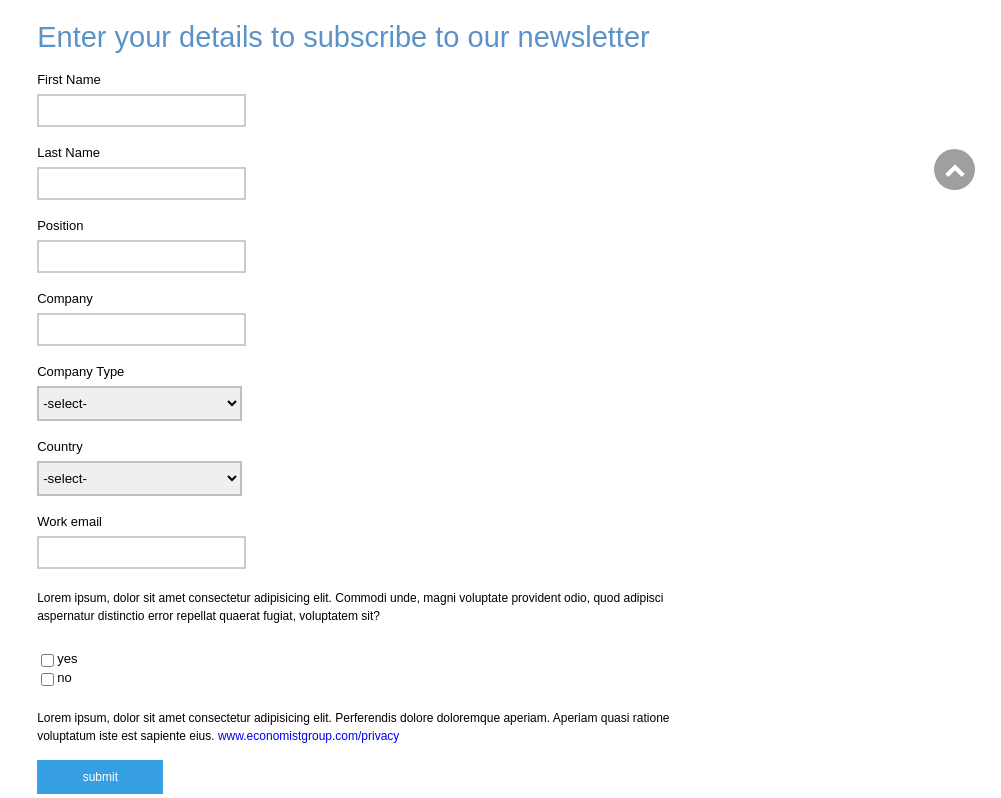
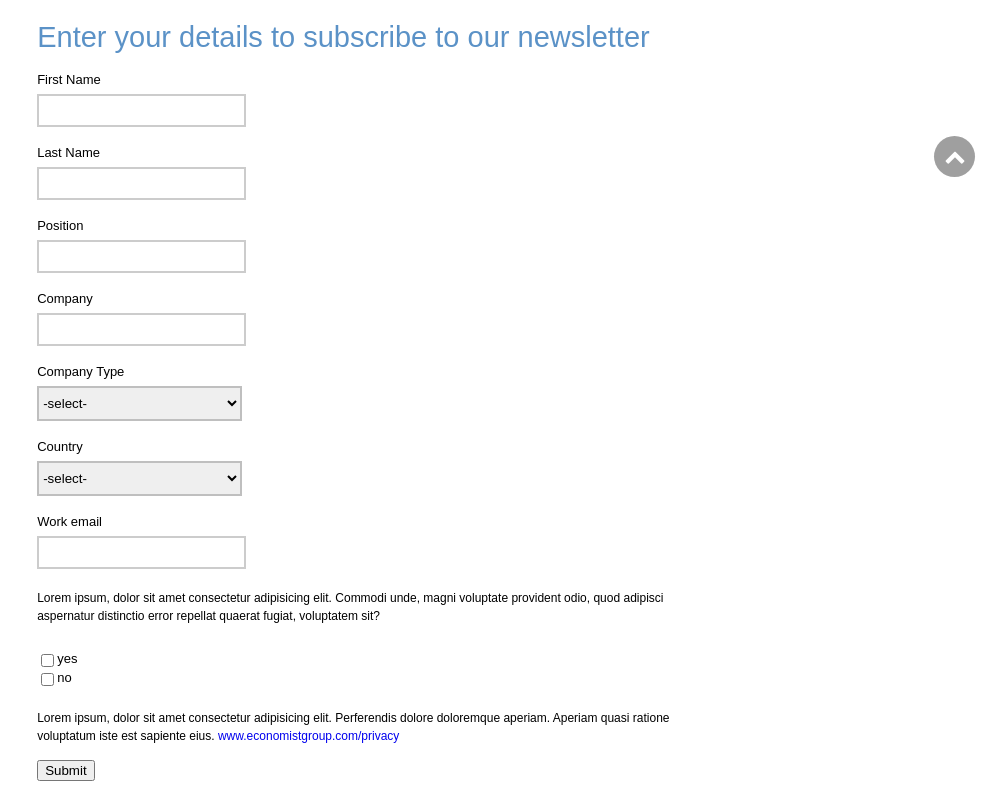
Before and after one commit to gsaurabhaxioned/form-validation, a plain HTML site: page index.html in a window 1280 px wide. Shown: the part 543-1341 px from the top of the page, without its empty margins (279-1280 px from the left). Drawn offline with Linux system fonts and the light colour scheme.

Commit message:
input type submit added

```diff
--- a/index.html
+++ b/index.html
@@ -88,7 +88,7 @@
             <li><a href="#FIXME" title="Newsletter Sign Up" target="_blank" class="newsletter">Newsletter sign up</a></li>
           </ul>
           <h3>Enter your details to subscribe to our newsletter</h3>
-          <form action="#FIXME" onsubmit="">
+          <form action="#FIXME" onsubmit="validate()">
             <div class="first-name-field">
               <label for="firstname">First Name</label>
               <input type="text" id="firstname"  class="firstname" ame="firstname">
@@ -154,10 +154,10 @@
               </p>
             </div>
             <div class="submit-field">
-              <input type="button" value="submit" name="submit" class="submit">
+              <input type="submit" name="submit" class="submit">
             </div>
-            <span class="move-up">move up</span>
           </form>
+          <span class="move-up">move up</span>
         </div>
       </section>
       <!-- form end  -->
```
Also changed, not shown: assets/js/script.js (line endings or trailing spaces).
